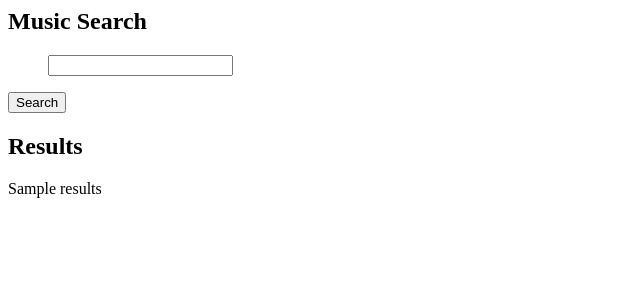
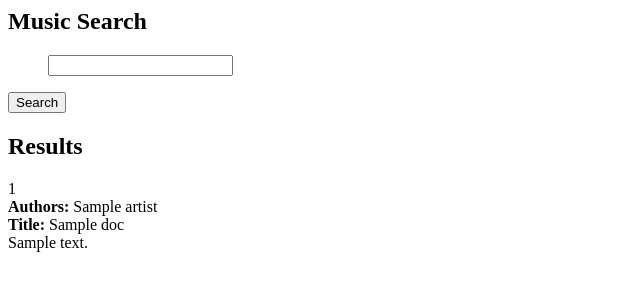
Before and after one commit to ElenPatrusheva/search_engine, a Flask app: template templates/index.html in a window 1280 px wide. Shown: the top 300 px of the page, without its empty margins (0-640 px from the left). Run offline with Flask 2, Linux system fonts and the light colour scheme; the template is opened without the code that fills it: values that come from a table or form of the project are taken from there, most other values are stand-ins (such as "Sample title", 1, 10 or a date in 2020); parts of the project's set-up code (start-up, migrations or seed data) failed here and were passed over; some libraries are stand-ins or nearby versions.

Commit message:
displays documents instead of just id

```diff
--- a/main.py
+++ b/main.py
@@ -14,6 +14,7 @@ app = Flask(__name__)
 @app.route('/results')
 def search_results(search):
     results = search_query(inv_ind, search.search.data, sound_ind, pref_ind, rev_ind)
+    results = [corpus_dict[x] for x in results]
     '''
     results = []
     results = ['1', '2']
--- a/templates/index.html
+++ b/templates/index.html
@@ -21,6 +21,15 @@
   </form>
   {% if results %}
   <h2>Results</h2>
-        {{ results }}
+        {% for doc in results %}
+
+        {{ doc.id }}<br>
+        <b>Authors: </b> {{ doc.artist }}<br>
+        <b>Title: </b>{{ doc.title }}<br>
+        {% for line in doc.text.split('\n') %}
+        {{line}}<br>
+        {% endfor %}
+        <br>
+        {% endfor %}
   {% endif %}
 </doctype>
```
